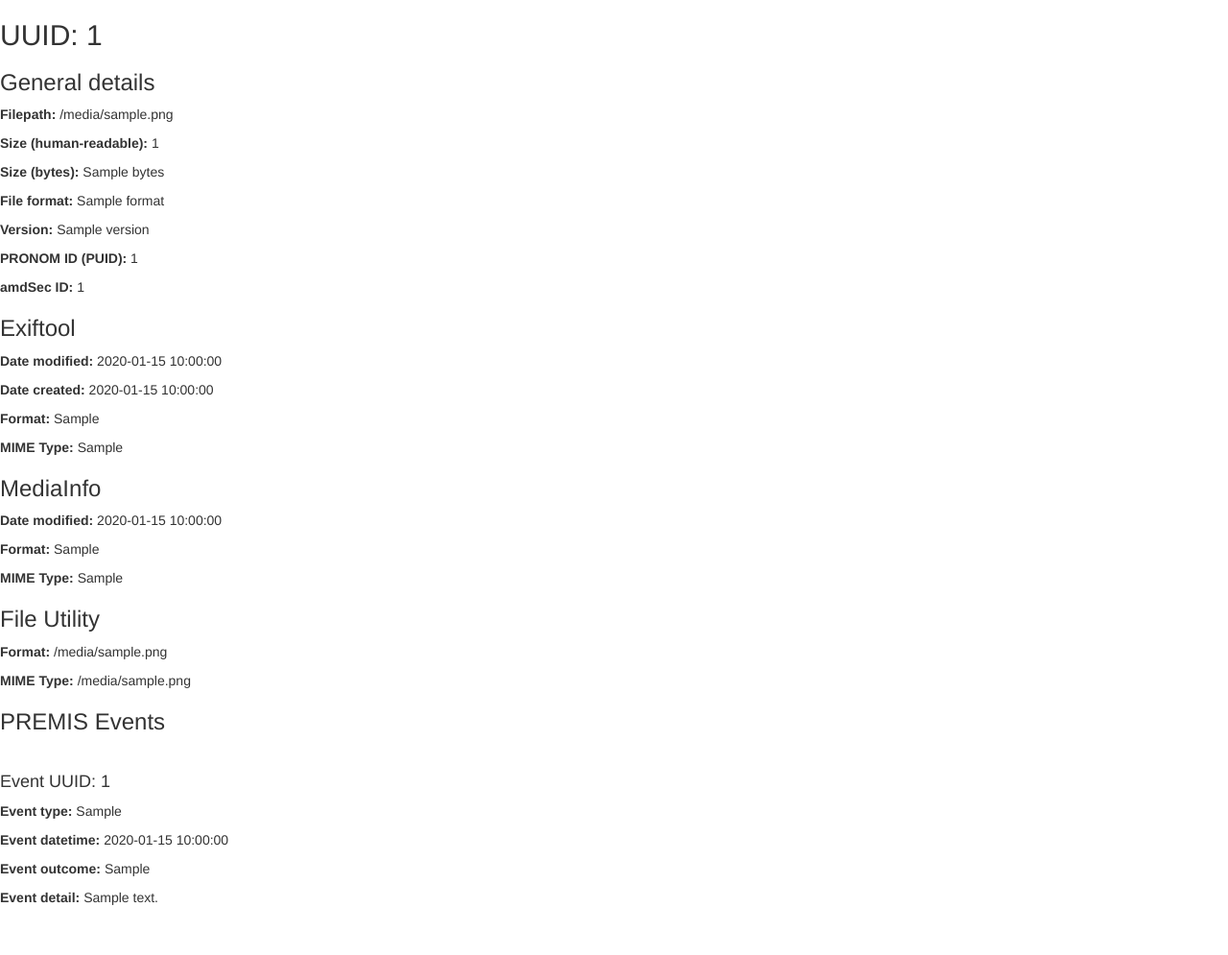
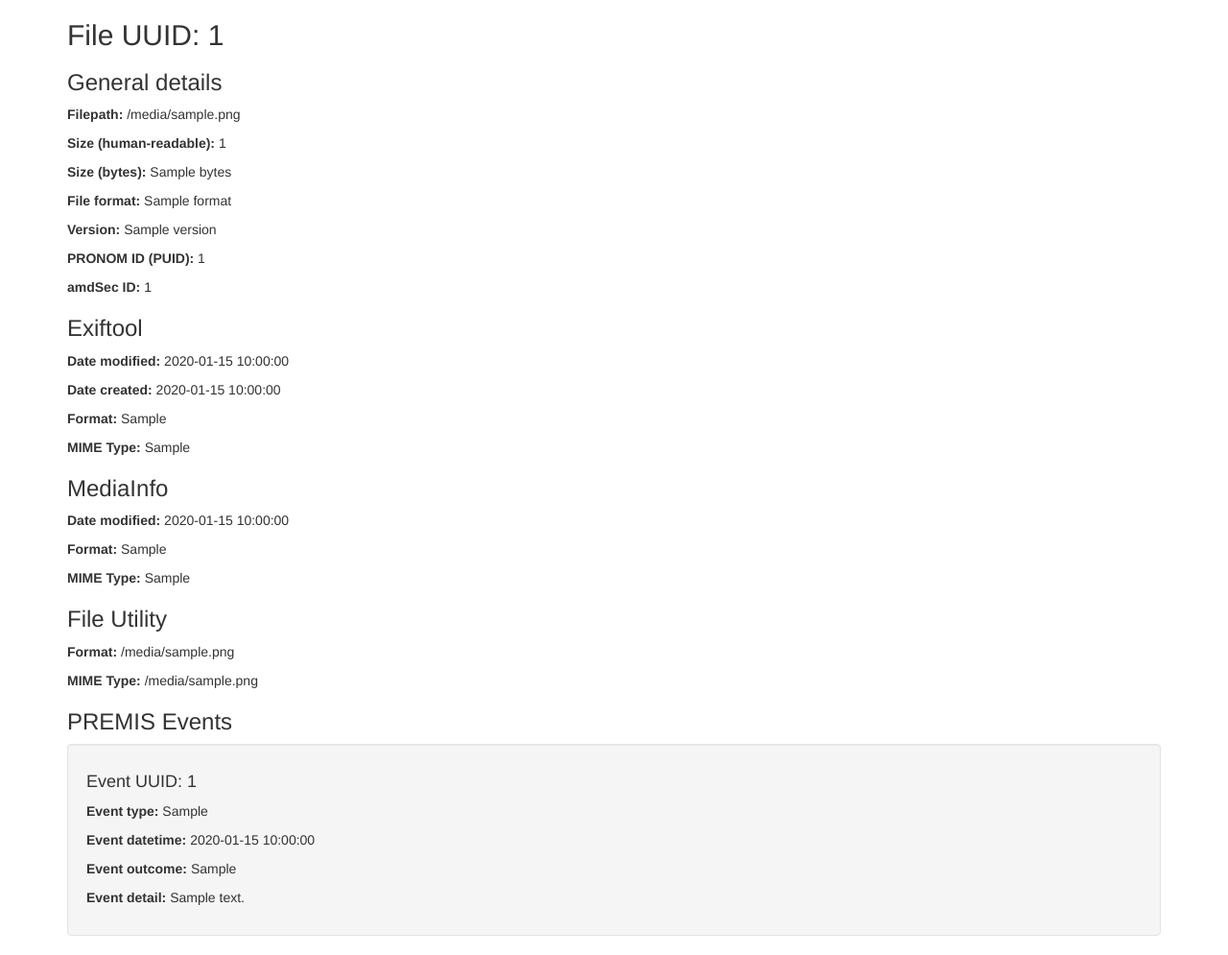
Before and after one commit to tw4l/METSFlask, a Flask app: template templates/detail.html in a window 1280 px wide. Shown: the whole page at 96% size. Before the commit the page ends 943 px from the top, so only its background shows below. Run offline with Flask 2, Linux system fonts and the light colour scheme; the template is opened without the code that fills it: most values are stand-ins (such as "Sample title", 1, 10 or a date in 2020); parts of the project's set-up code (start-up, migrations or seed data) failed here and were passed over; some libraries are stand-ins or nearby versions.

Commit message:
Add container and well divs

```diff
--- a/templates/detail.html
+++ b/templates/detail.html
@@ -10,8 +10,8 @@
     <script type="text/javascript" src="https://cdnjs.cloudflare.com/ajax/libs/handlebars.js/4.0.5/handlebars.min.js"></script>
 </head>
 <body>
-
-<h2>UUID: {{ original_file['uuid'] }}</h2>
+<div class="container">
+<h2>File UUID: {{ original_file['uuid'] }}</h2>
 
 <h3>General details</h3>
 <p><strong>Filepath:</strong> {{ original_file['filepath'] }}</p>
@@ -38,15 +38,15 @@
 <p><strong>MIME Type:</strong> {{ original_file['fileutil_mimetype'] }}</p>
 
 <h3>PREMIS Events</h3>
-
+<div class="well">
 {% for premis_event in original_file['premis_events'] %}
-<br>
 <h4>Event UUID: {{ premis_event['event_uuid'] }}</h4>
 <p><strong>Event type:</strong> {{ premis_event['event_type'] }}</p>
 <p><strong>Event datetime:</strong> {{ premis_event['event_datetime'] }}</p>
 <p><strong>Event outcome:</strong> {{ premis_event['event_outcome'] }}</p>
 <p><strong>Event detail:</strong> {{ premis_event['event_detail'] }}</p>
-
 {% endfor %}
+</div>
+</div>
 </body>
 </html>
```
